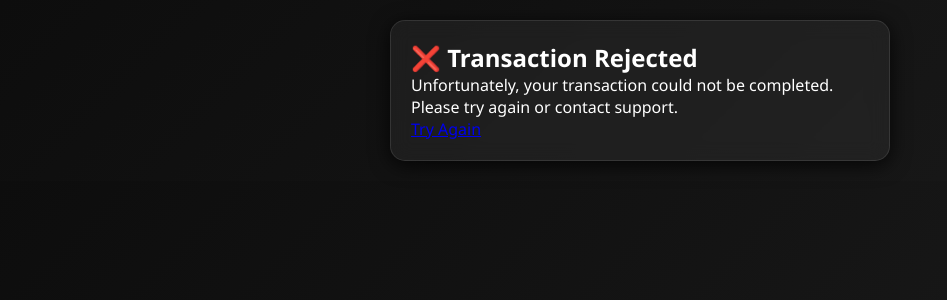
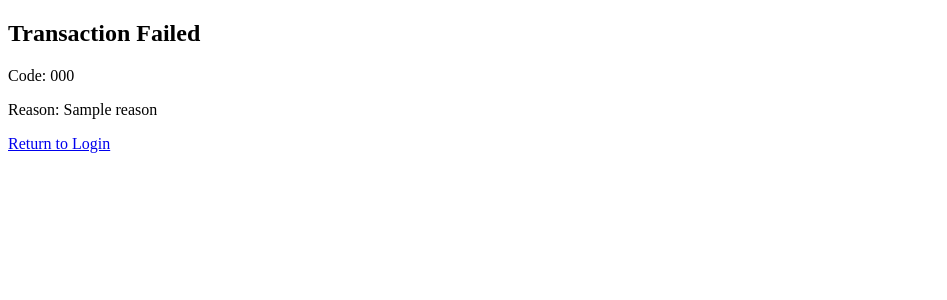
Before and after one commit to Lloydsgit/Project, a Flask app: template templates/rejected.html in a window 1280 px wide. Shown: the top 300 px of the page, without its empty margins (0-947 px from the left). Run offline with Flask 3, Linux system fonts and the light colour scheme; the template is opened without the code that fills it: most values are stand-ins (such as "Sample title", 1, 10 or a date in 2020).

Commit message:
Update rejected.html

```diff
--- a/templates/rejected.html
+++ b/templates/rejected.html
@@ -1,16 +1,13 @@
 <!DOCTYPE html>
 <html lang="en">
 <head>
-  <meta charset="UTF-8">
-  <title>Transaction Rejected</title>
-  <link rel="stylesheet" href="{{ url_for('static', filename='style.css') }}">
+    <meta charset="UTF-8">
+    <title>Transaction Rejected</title>
 </head>
 <body>
-  <div class="container">
-    <h2>❌ Transaction Rejected</h2>
-    <p>Unfortunately, your transaction could not be completed.</p>
-    <p>Please try again or contact support.</p>
-    <a href="{{ url_for('protocol') }}">Try Again</a>
-  </div>
+    <h2>Transaction Failed</h2>
+    <p>Code: {{ code }}</p>
+    <p>Reason: {{ reason }}</p>
+    <a href="{{ url_for('login') }}">Return to Login</a>
 </body>
 </html>
```
